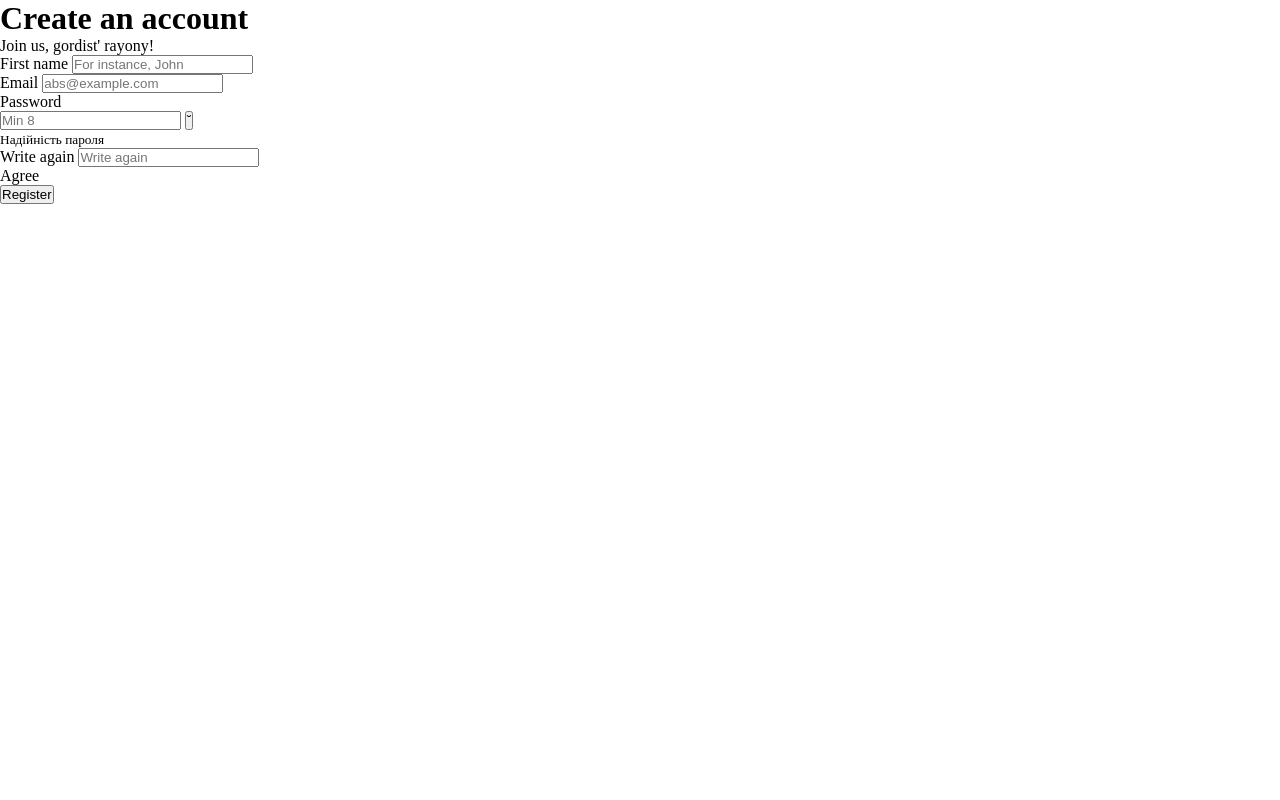
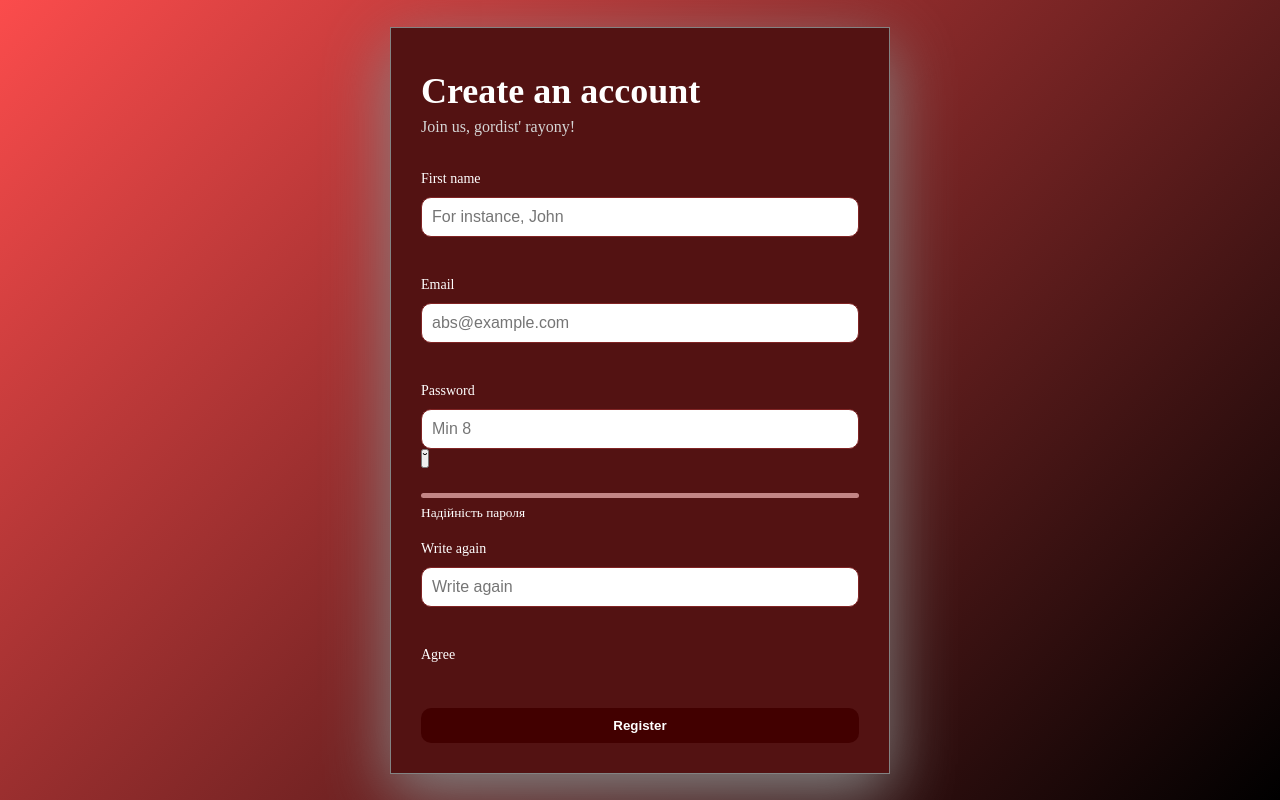
Before and after one commit to marchikmykf/11grade.WEB, a plain HTML site: page pair17/index.html in a window 1280 px wide. Drawn offline with Linux system fonts and the light colour scheme.

Commit message:
Enhance CSS styles for layout and elements

```diff
--- a/pair17/style.css
+++ b/pair17/style.css
@@ -2,9 +2,119 @@
     box-sizing: border-box;
     margin: 0;
     padding: 0;
+    text-decoration: none;
+    list-style: none;
 }
 body{
     margin: 0;
     min-height: 100vh;
     display: flex;
+    align-items: center;
+    justify-content: center;
+    padding: 25px;
+    background: linear-gradient(135deg, #fb4c4c 0%, #000 100%);
+    color: white;
 }
+.card{
+    width: 100%;
+    max-width: 500px;
+    padding: 30px;
+    border: 1px solid #838383;
+    background-color: #531212;
+    box-shadow: 0 20px 60px #838383;
+}
+h1{
+    margin: 12px 0 6px;
+    font-size: 36px;
+}
+.subtitle{
+    color: #d5d5d5;
+    margin: 0 0 35px;
+}
+.field{
+    margin-bottom: 20px;
+}
+label{
+    display: block;
+    margin-bottom: 10px;
+    font-size: 14px;
+}
+input:not([type = 'checkbox']){
+    width: 100%;
+    border: 1px solid #802424;
+    padding: 10px;
+    border-radius: 10px;
+    font-size: 16px;
+}
+input:focus-visible, button:focus-visible{
+    outline: 2px solid #fb4c4c;
+}
+
+.error{
+    display: block;
+    margin-top:5px;
+    min-height: 15px;
+    color: red;
+    font-size: 12px;
+}
+
+.password-row{
+    position: relative;
+}
+.password-row input{
+    padding-right: 50px;
+}
+.toggle{
+    position: absolute;
+    top: 3px;
+    right: 5px;
+    width: 35px;
+    height: 35px;
+    border: 0;
+    border-radius: 5px;
+    background-color: #420000;
+    cursor: pointer;
+}
+.strength-track{
+    height: 5px;
+    border-radius: 5px;
+    overflow: hidden;
+    margin: 5px 0 5px;
+    background-color: #c38585;
+}
+#strength-bar{
+    height: 100%;
+    width: 0;
+    transition: width .2s;
+}
+#strength-text{
+    color: white;
+    font-size: 12px;
+}
+.terms{
+    display: flex;
+    align-items: center;
+    gap: 10px;
+}
+.submit{
+    width: 100%;
+    padding: 10px;
+    border: 0;
+    border-radius: 10px;
+    background-color: #420000;
+    color: white;
+    font-weight: bold;
+    cursor: pointer;
+}
+.submit:hover{
+    background-color: #fb4c4c;
+}
+#result{
+    width: 100%;
+    color: #ffbcbc;
+    font-size: 15px;
+    margin: 15px 0 0;
+}
+#result:empty{
+    display: none;
+}
```
